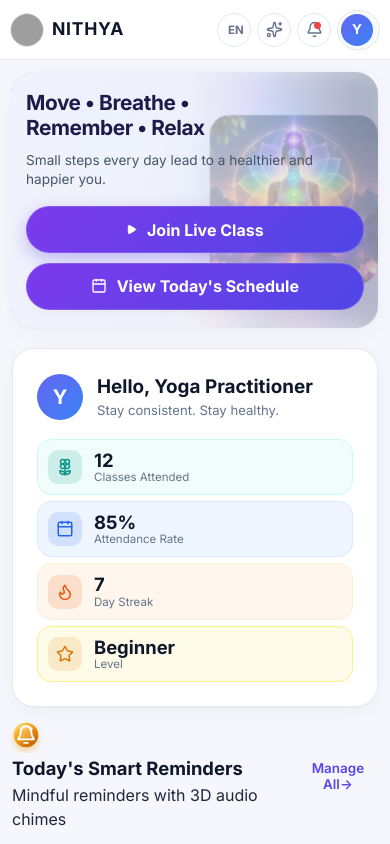
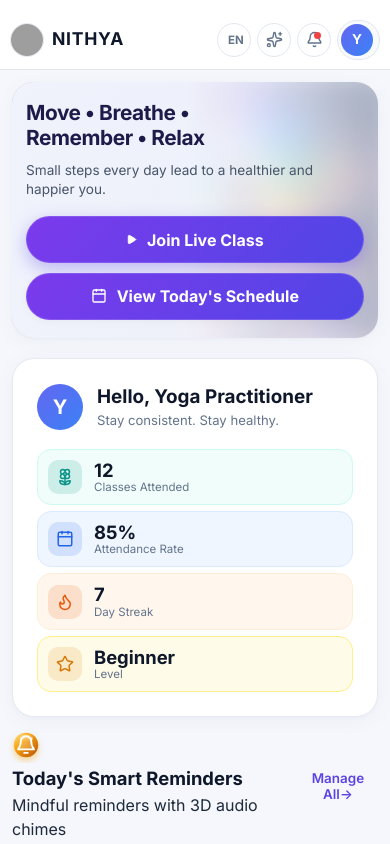
Before and after one commit to sarath2003-sketch/nithya-yoga, a React app: page / in a window 390 px wide. Shown: the top 844 px of the page. Built offline with nearby package versions, Linux system fonts and the light colour scheme; grey boxes are pictures that could not be loaded.

Commit message:
fix(mobile): safe area insets, official launcher icons, live public links and alarm notifications

```diff
--- a/src/App.jsx
+++ b/src/App.jsx
@@ -98,6 +98,13 @@ export default function App() {
     saveStorage('nithya_attendance', attendanceLogs);
   }, [attendanceLogs]);
 
+  // Pre-request notification permission on mount
+  useEffect(() => {
+    if (typeof window !== 'undefined' && 'Notification' in window && Notification.permission === 'default') {
+      try { Notification.requestPermission().catch(() => {}); } catch (_) {}
+    }
+  }, []);
+
   // Active reminder scheduler loop - checks device clock & triggers alarms without duplicates
   const firedRemindersRef = useRef(new Set());
 
@@ -158,11 +165,15 @@ export default function App() {
 
         firedRemindersRef.current.add(fireKey);
 
-        // 1. Play repeating alarm chime
+        // 1. Play repeating alarm chime & mobile hardware vibration
         if (r.customAudioUrl) {
           audioEngine.playAudioFile(r.customAudioUrl);
         } else {
           audioEngine.playAlarmChime();
+        }
+
+        if (typeof navigator !== 'undefined' && 'vibrate' in navigator) {
+          try { navigator.vibrate([400, 200, 400, 200, 400]); } catch (_) {}
         }
 
         // 2. Set active in-app ringing alarm modal
--- a/src/components/AdminPortalSection.jsx
+++ b/src/components/AdminPortalSection.jsx
@@ -29,7 +29,7 @@ import {
 } from 'lucide-react';
 import { audioEngine } from '../utils/audioEngine';
 import { ThreeDLotus } from './ThreeDIcons';
-import { apiFetch } from '../utils/api';
+import { apiFetch, getProductionLiveUrl } from '../utils/api';
 
 export default function AdminPortalSection({
   onLaunchInstructorStudio,
@@ -362,9 +362,9 @@ export default function AdminPortalSection({
         method: 'POST',
         headers: { 'Authorization': `Bearer ${adminToken}` }
       });
-      const resolvedUrl = (window.location.origin && (window.location.hostname === 'localhost' || window.location.hostname === '127.0.0.1'))
-        ? `${window.location.origin}/?live=${encodeURIComponent(classId)}&invite=${encodeURIComponent(data.token)}`
-        : data.inviteUrl;
+      const resolvedUrl = data.token
+        ? getProductionLiveUrl(classId, { invite: data.token })
+        : (data.inviteUrl || getProductionLiveUrl(classId));
 
       setInviteUrls(prev => ({ ...prev, [classId]: resolvedUrl }));
       audioEngine.playSoftBell();
@@ -392,11 +392,13 @@ export default function AdminPortalSection({
           'success'
         );
       }
+    }).catch(() => {
+      prompt('Copy invite link:', url);
     });
   };
 
   const handleWhatsAppShare = (cls) => {
-    const liveUrl = `${window.location.origin}${window.location.pathname}?live=${cls.id}`;
+    const liveUrl = getProductionLiveUrl(cls.id);
     const text = `🧘 *Join Live Yoga Class with NITHYA Yoga Studio*\n\nClass: *${cls.title}*\nTime: *${new Date(cls.starts_at).toLocaleString()}*\nDuration: *${cls.duration_minutes} mins*\n\nTap link to register and enter live yoga room:\n${liveUrl}`;
     window.open(`https://api.whatsapp.com/send?text=${encodeURIComponent(text)}`, '_blank');
   };
@@ -814,7 +816,7 @@ export default function AdminPortalSection({
                   const currentInvite = inviteUrls[c.id];
                   const isLive = c.status === 'live';
                   const isEnded = c.status === 'ended';
-                  const liveUrl = `${window.location.origin}${window.location.pathname}?live=${c.id}`;
+                  const liveUrl = getProductionLiveUrl(c.id);
 
                   return (
                     <div key={c.id} className="p-3.5 rounded-xl border border-subtle bg-card flex flex-col gap-2.5">
--- a/src/components/HeroSection.jsx
+++ b/src/components/HeroSection.jsx
@@ -18,15 +18,6 @@ export default function HeroSection({
             className="hero-img-cover"
           />
           <div className="hero-gradient-overlay"></div>
-        </div>
-
-        {/* Right Side Chakra Meditation Focal Artwork (In place of 'Good Vibes Only') */}
-        <div className="hero-right-visual-wrapper">
-          <img
-            src="assets/images/chakra-meditation.jpg"
-            alt="7 Chakras Meditation"
-            className="hero-chakra-visual-img"
-          />
         </div>
 
         {/* Hero Copy & CTAs */}
--- a/src/components/LiveClassStudio.jsx
+++ b/src/components/LiveClassStudio.jsx
@@ -21,6 +21,7 @@ import {
   Award
 } from 'lucide-react';
 import { audioEngine } from '../utils/audioEngine';
+import { getProductionLiveUrl } from '../utils/api';
 import LiveYogaClassRoom from './LiveYogaClassRoom';
 
 export default function LiveClassStudio({
@@ -119,16 +120,18 @@ export default function LiveClassStudio({
   };
 
   const handleCopyLiveLink = () => {
-    const link = `${window.location.origin}${window.location.pathname}?live=${activeClass?.id || 'cls-1'}`;
+    const link = getProductionLiveUrl(activeClass?.id || 'cls-1');
     navigator.clipboard.writeText(link).then(() => {
       setCopiedLink(true);
       setTimeout(() => setCopiedLink(false), 2500);
       audioEngine.playSoftBell();
-    }).catch(() => {});
+    }).catch(() => {
+      prompt('Copy class link:', link);
+    });
   };
 
   const handleWhatsAppShare = () => {
-    const link = `${window.location.origin}${window.location.pathname}?live=${activeClass?.id || 'cls-1'}`;
+    const link = getProductionLiveUrl(activeClass?.id || 'cls-1');
     const text = encodeURIComponent(
       lang === 'ta'
         ? `வணக்கம்! NITHYA யோகா நேரலை வகுப்பில் இணையுங்கள்: ${activeClass?.title || activeClass?.name || 'Live Class'}\nஇணைய இந்த லிங்க்கை கிளிக் செய்யவும்: ${link}`
--- a/src/styles.css
+++ b/src/styles.css
@@ -305,14 +305,16 @@ input, select, textarea {
 }
 
 .dashboard-top-header {
-  height: 72px;
-  padding: 0 32px;
+  min-height: calc(72px + env(safe-area-inset-top, 0px));
+  height: auto;
+  padding: max(env(safe-area-inset-top, 0px), 12px) 32px 12px;
   display: flex;
   justify-content: space-between;
   align-items: center;
   gap: 20px;
   border-bottom: 1px solid var(--border-light);
   background-color: var(--bg-card);
+  box-sizing: border-box;
 }
 
 .header-search-wrapper {
@@ -2146,7 +2148,12 @@ input, select, textarea {
     display: flex;
   }
   .dashboard-top-header {
-    padding: 0 16px;
+    padding-top: max(env(safe-area-inset-top, 0px), 16px);
+    padding-bottom: 10px;
+    padding-left: 16px;
+    padding-right: 16px;
+    min-height: calc(58px + max(env(safe-area-inset-top, 0px), 16px));
+    height: auto;
     width: 100%;
     max-width: 100%;
     box-sizing: border-box;
@@ -2178,8 +2185,12 @@ input, select, textarea {
 /* 4. Tablets & Large Phablets (max-width: 768px) */
 @media (max-width: 768px) {
   .dashboard-top-header {
-    padding: 0 14px;
-    height: 64px;
+    padding-top: max(env(safe-area-inset-top, 0px), 16px);
+    padding-bottom: 10px;
+    padding-left: 14px;
+    padding-right: 14px;
+    min-height: calc(56px + max(env(safe-area-inset-top, 0px), 16px));
+    height: auto;
     gap: 8px;
     width: 100%;
     max-width: 100%;
@@ -2210,9 +2221,7 @@ input, select, textarea {
     padding: 18px 16px;
   }
   .hero-right-visual-wrapper {
-    width: 44%;
-    opacity: 0.35;
-    right: 0;
+    display: none !important;
   }
   .progress-metrics-4row {
     grid-template-columns: repeat(2, minmax(0, 1fr));
@@ -2265,10 +2274,7 @@ input, select, textarea {
     line-height: 1.45;
   }
   .hero-right-visual-wrapper {
-    width: 46%;
-    max-width: 180px;
-    opacity: 0.28;
-    right: 0;
+    display: none !important;
   }
   .hero-cta-buttons-row {
     flex-direction: column;
@@ -2329,8 +2335,12 @@ input, select, textarea {
     gap: 14px;
   }
   .dashboard-top-header {
-    padding: 0 10px;
-    height: 60px;
+    padding-top: max(env(safe-area-inset-top, 0px), 18px);
+    padding-bottom: 8px;
+    padding-left: 10px;
+    padding-right: 10px;
+    min-height: calc(52px + max(env(safe-area-inset-top, 0px), 18px));
+    height: auto;
     gap: 6px;
   }
   .header-mobile-brand-wrap {
@@ -2535,8 +2545,12 @@ input, select, textarea {
     padding: 10px 8px 85px;
   }
   .dashboard-top-header {
-    padding: 0 8px;
-    height: 56px;
+    padding-top: max(env(safe-area-inset-top, 0px), 18px);
+    padding-bottom: 6px;
+    padding-left: 8px;
+    padding-right: 8px;
+    min-height: calc(48px + max(env(safe-area-inset-top, 0px), 18px));
+    height: auto;
     gap: 4px;
   }
   .header-mobile-brand-wrap {
@@ -3611,3 +3625,53 @@ input, select, textarea {
   background: #EF4444;
   color: #FFFFFF;
 }
+
+/* ==========================================================================
+   Live Class Lobby Share Card (High Contrast & Clear Visibility)
+   ========================================================================== */
+.lobby-share-box {
+  background: linear-gradient(135deg, rgba(91, 68, 230, 0.08) 0%, rgba(13, 148, 136, 0.08) 100%) !important;
+  border: 1.5px solid rgba(91, 68, 230, 0.35) !important;
+  border-radius: 14px !important;
+  padding: 14px 16px !important;
+  color: var(--text-heading) !important;
+  box-shadow: 0 4px 16px -2px rgba(91, 68, 230, 0.12);
+}
+
+[data-theme="dark"] .lobby-share-box {
+  background: linear-gradient(135deg, rgba(30, 27, 75, 0.95) 0%, rgba(15, 23, 42, 0.95) 100%) !important;
+  border: 1.5px solid rgba(139, 92, 246, 0.45) !important;
+  color: #FFFFFF !important;
+  box-shadow: 0 6px 20px -2px rgba(0, 0, 0, 0.5);
+}
+
+.lobby-share-box .lobby-share-label {
+  font-size: 0.82rem;
+  font-weight: 700;
+  color: var(--primary-purple);
+  margin-bottom: 6px;
+  display: block;
+}
+
+[data-theme="dark"] .lobby-share-box .lobby-share-label {
+  color: #C4B5FD;
+}
+
+.lobby-share-box .share-link-pill {
+  font-family: monospace;
+  font-size: 0.75rem;
+  font-weight: 600;
+  padding: 6px 10px;
+  background: var(--bg-card);
+  border: 1px solid var(--border-light);
+  border-radius: 8px;
+  color: var(--text-main);
+  word-break: break-all;
+  max-width: 100%;
+}
+
+[data-theme="dark"] .lobby-share-box .share-link-pill {
+  background: rgba(15, 23, 42, 0.8);
+  border-color: rgba(139, 92, 246, 0.3);
+  color: #E2E8F0;
+}
--- a/src/utils/api.js
+++ b/src/utils/api.js
@@ -133,3 +133,40 @@ export async function apiFetch(endpoint, options = {}) {
 
   return await response.json();
 }
+
+/**
+ * Resolves a shareable, publicly accessible live class URL.
+ * Automatically handles Capacitor Android/iOS apps (where window.location is localhost),
+ * localhost testing, and GitHub Pages deployments.
+ */
+export function getProductionLiveUrl(classId = 'cls-1', extraParams = {}) {
+  const PRODUCTION_BASE = 'https://sarath2003-sketch.github.io/nithya-yoga/';
+
+  let originBase = PRODUCTION_BASE;
+
+  if (typeof window !== 'undefined' && window.location) {
+    const isCapacitorOrLocal =
+      window.location.hostname === 'localhost' ||
+      window.location.hostname === '127.0.0.1' ||
+      window.location.origin?.includes('localhost') ||
+      window.location.protocol === 'capacitor:' ||
+      window.location.protocol === 'file:';
+
+    if (!isCapacitorOrLocal && window.location.origin && window.location.origin.startsWith('http')) {
+      originBase = `${window.location.origin}${window.location.pathname}`;
+    }
+  }
+
+  if (!originBase.endsWith('/') && !originBase.includes('?')) {
+    originBase += '/';
+  }
+
+  const url = new URL(originBase.startsWith('http') ? originBase : PRODUCTION_BASE);
+  url.searchParams.set('live', classId);
+
+  Object.entries(extraParams).forEach(([k, v]) => {
+    if (v) url.searchParams.set(k, v);
+  });
+
+  return url.toString();
+}
```
Also changed, not shown: src/components/LiveYogaClassRoom.jsx (+17 -14 lines), 36 other files (tests, documents, lock files or other folders).
